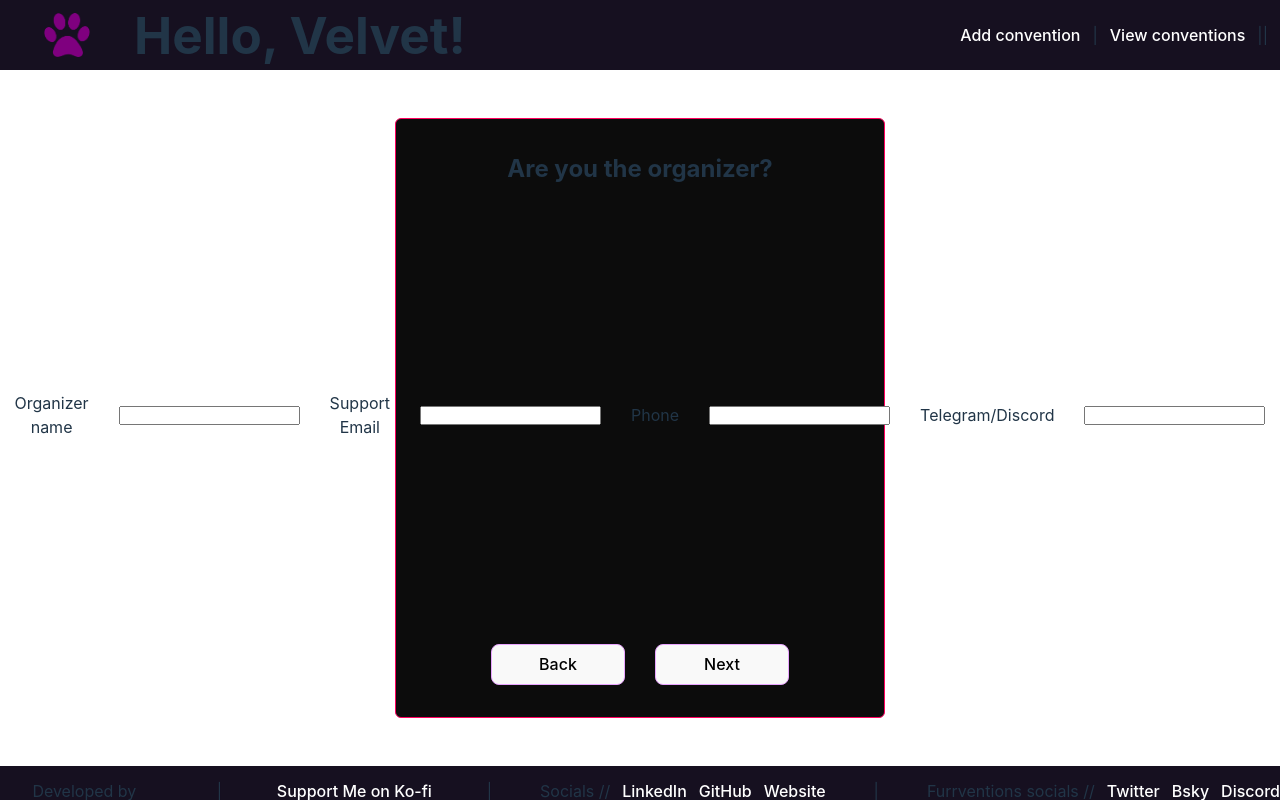
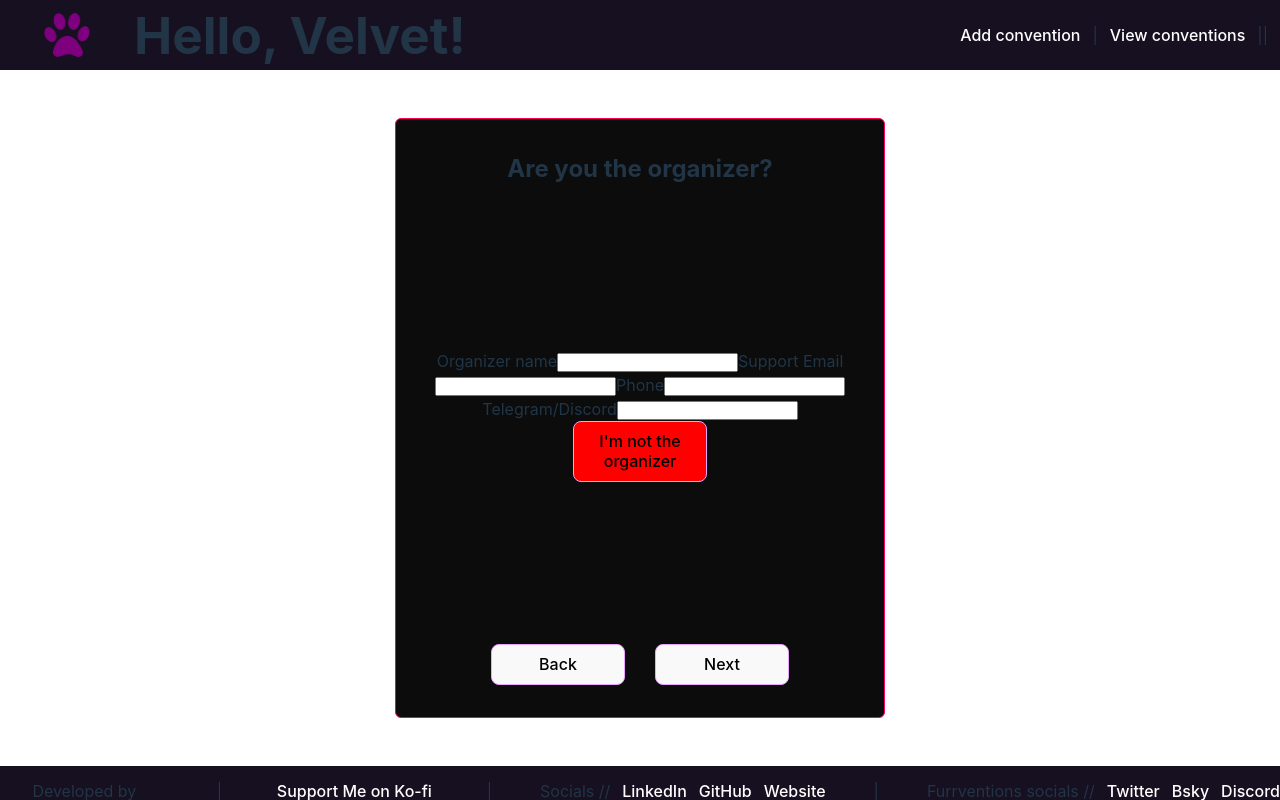
Before and after one commit to ATlexEide/furrventions, a React (Vite) app: page /conventions/add in a window 1280 px wide. Both pictures are taken after a click on the button "Convention". Built offline with nearby package versions, Linux system fonts and the light colour scheme; no server answers.

Commit message:
Add logic

```diff
--- a/src/Components/FormComponents/OrganizerDetails.jsx
+++ b/src/Components/FormComponents/OrganizerDetails.jsx
@@ -1,17 +1,55 @@
-export default function OrganizerDetails() {
+export default function OrganizerDetails({
+  setPage,
+  page,
+  eventInfo,
+  setEventInfo
+}) {
   return (
-    <>
+    <div id="organizer-details">
       <label htmlFor="name">Organizer name</label>
-      <input id="name" type="text" />
+      <input
+        id="name"
+        type="text"
+        onChange={(e) => {
+          setEventInfo({ ...eventInfo, organizerName: e.target.value });
+        }}
+      />
 
       <label htmlFor="email">Support Email</label>
-      <input id="email" type="email" />
+      <input
+        id="email"
+        type="email"
+        onChange={(e) => {
+          setEventInfo({ ...eventInfo, organizerEmail: e.target.value });
+        }}
+      />
 
       <label htmlFor="phone">Phone</label>
-      <input id="phone" type="tel" />
+      <input
+        id="phone"
+        type="tel"
+        onChange={(e) => {
+          setEventInfo({ ...eventInfo, organizerPhone: e.target.value });
+        }}
+      />
 
       <label htmlFor="groupchat">Telegram/Discord</label>
-      <input id="groupchat" type="text" />
-    </>
+      <input
+        id="groupchat"
+        type="text"
+        onChange={(e) => {
+          setEventInfo({ ...eventInfo, organizerGroupChat: e.target.value });
+        }}
+      />
+      <button
+        className="red-btn"
+        onClick={(e) => {
+          e.preventDefault();
+          setPage(page + 1);
+        }}
+      >
+        I&apos;m not the organizer
+      </button>
+    </div>
   );
 }
```
